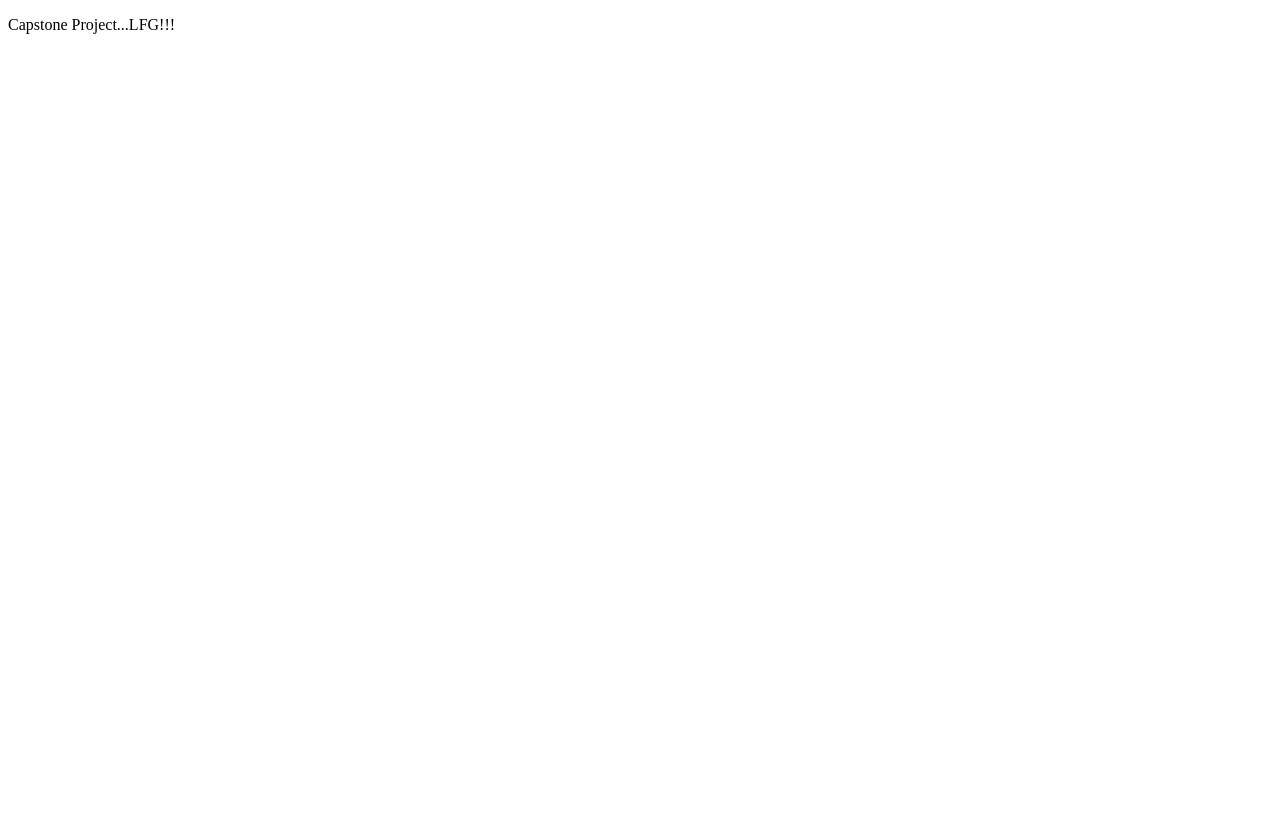
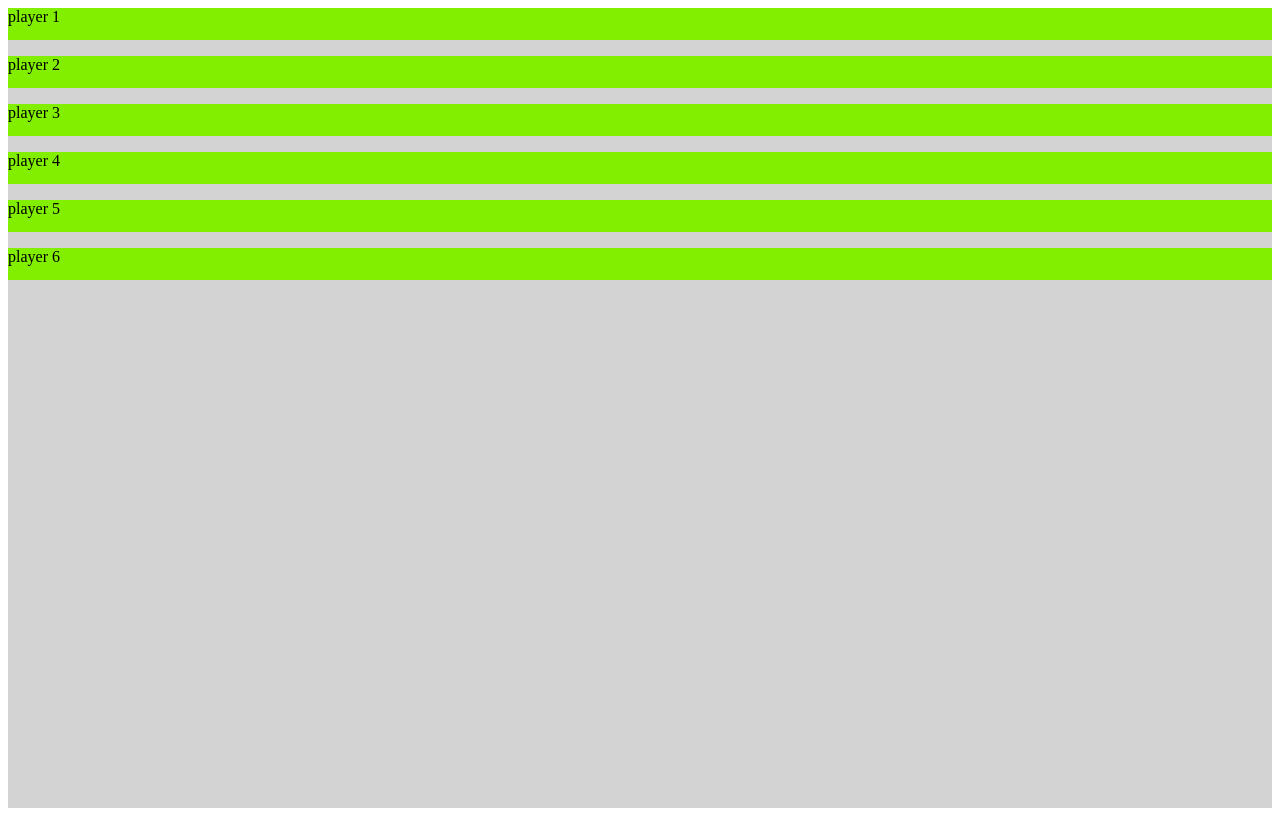
Before and after one commit to timurbuch/capstone-project, a React (Create React App) app: page / in a window 1280 px wide. Built offline with nearby package versions, Linux system fonts and the light colour scheme.

Commit message:
Import PlayerList to App.js, provide mockData

```diff
--- a/src/App.js
+++ b/src/App.js
@@ -1,7 +1,17 @@
+import PlayerList from './components/PlayerList/PlayerList'
+const mockData = [
+  { name: 'player 1', id: 1 },
+  { name: 'player 2', id: 2 },
+  { name: 'player 3', id: 3 },
+  { name: 'player 4', id: 4 },
+  { name: 'player 5', id: 5 },
+  { name: 'player 6', id: 6 },
+]
+
 function App() {
   return (
     <div className="App">
-      <p>Capstone Project...LFG!!!</p>
+      <PlayerList data={mockData} />
     </div>
   )
 }
```
